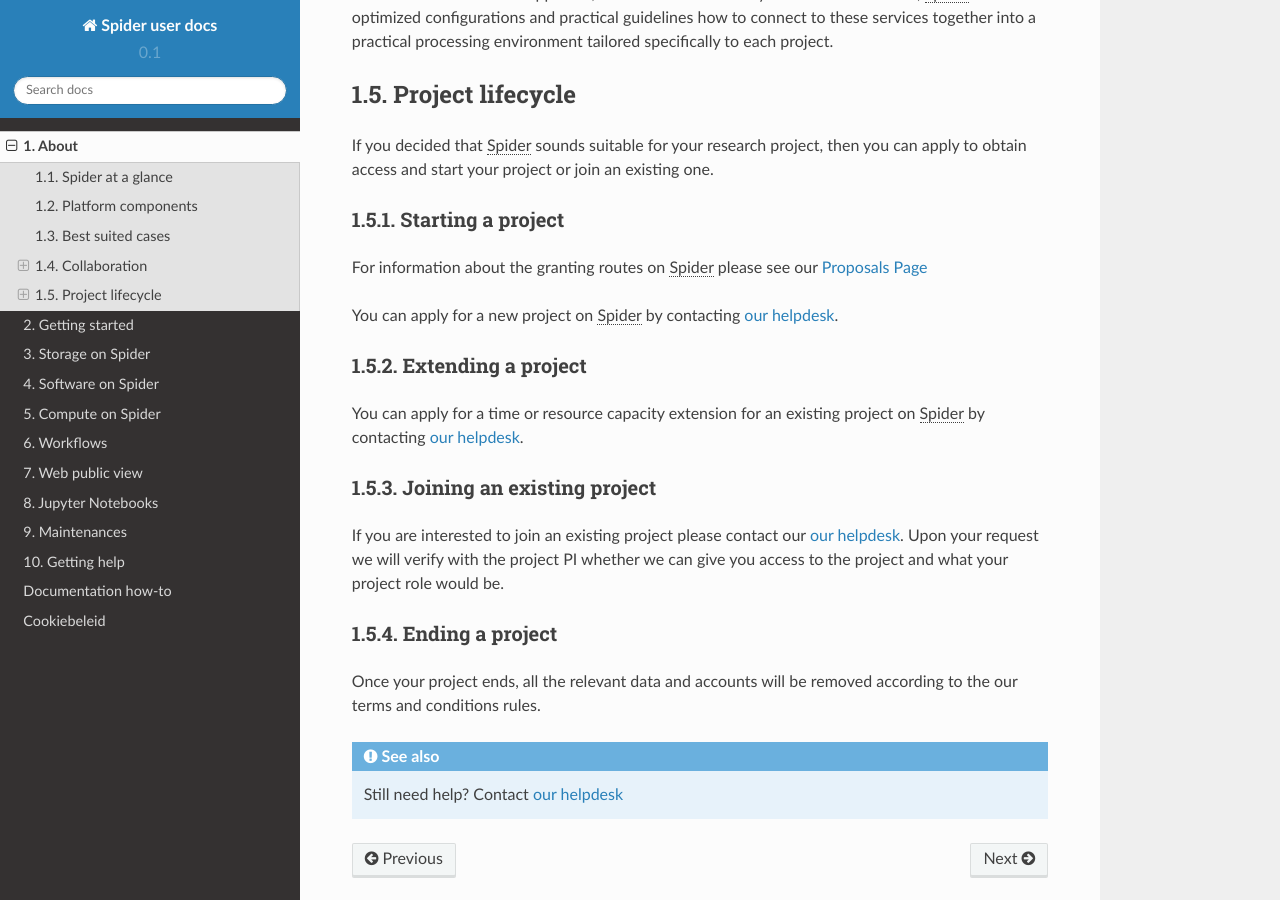
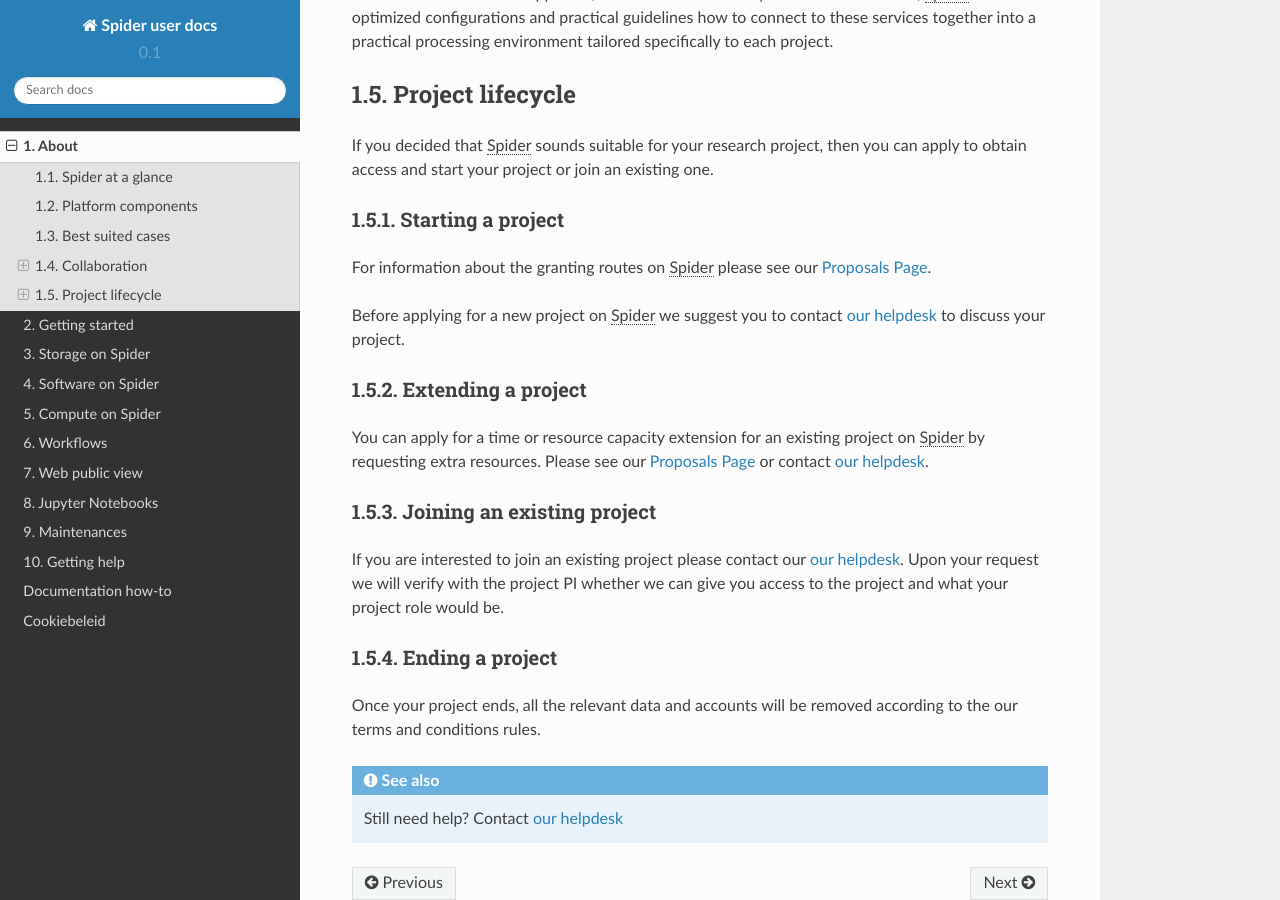
Before and after one commit to sara-nl/spiderdocs, a Sphinx documentation site: the page built from source/Pages/about.rst, in a window 1280 px wide and 900 px high, scrolled down 3859 px. Built offline with Sphinx 7.4.7 and the Read the Docs theme 2.0.0, drawn with Linux system fonts in a browser that asks for light colours.

Commit message:
updated new/extended projects with proposal page

```diff
--- a/source/Pages/about.rst
+++ b/source/Pages/about.rst
@@ -201,16 +201,16 @@
 ==================
 
 For information about the granting routes on :abbr:`Spider (Symbiotic Platform(s) for Interoperable Data
-Extraction and Redistribution)` please see our `Proposals Page`_
+Extraction and Redistribution)` please see our `Proposals Page`_.
 
-You can apply for a new project on :abbr:`Spider (Symbiotic Platform(s) for Interoperable Data
-Extraction and Redistribution)` by contacting :ref:`our helpdesk <helpdesk>`.
+Before applying for a new project on :abbr:`Spider (Symbiotic Platform(s) for Interoperable Data
+Extraction and Redistribution)` we suggest you to contact :ref:`our helpdesk <helpdesk>` to discuss your project.
 
 Extending a project
 ==================
 
 You can apply for a time or resource capacity extension for an existing project on :abbr:`Spider (Symbiotic Platform(s) for Interoperable Data
-Extraction and Redistribution)` by contacting :ref:`our helpdesk <helpdesk>`.
+Extraction and Redistribution)` by requesting extra resources. Please see our `Proposals Page`_ or contact :ref:`our helpdesk <helpdesk>`.
 
 Joining an existing project
 ===========================
@@ -222,8 +222,7 @@
 Ending a project
 ================
 
-Once your project ends, all the relevant data and accounts will be removed
-according to the our terms and conditions rules.
+Once your project ends, all the relevant data and accounts will be removed according to the our terms and conditions rules.
 
 
 
```
